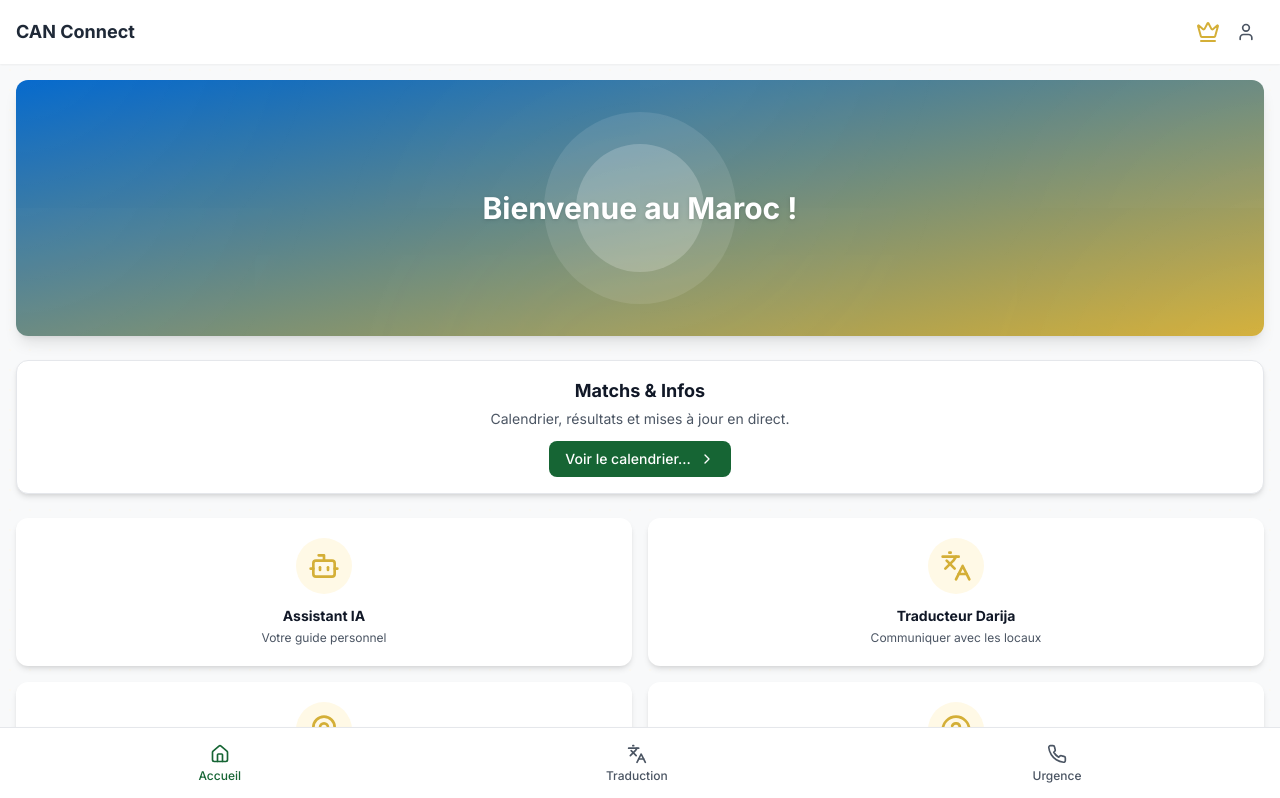
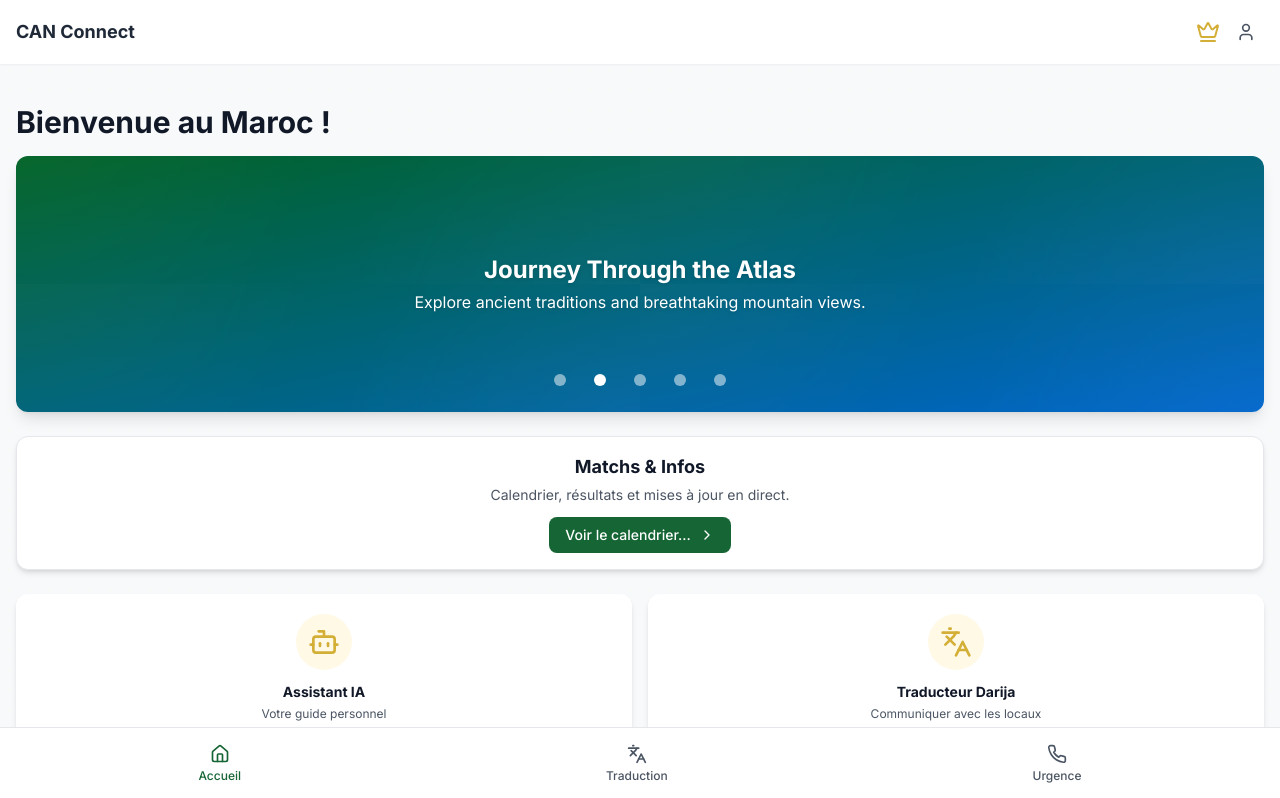
Before and after one commit to CalDev98/can-connect-web, a Next.js app: page / in a window 1280 px wide. Shown: the top 798 px of the page. Built offline with nearby package versions, Linux system fonts and the light colour scheme; no server answers.

Commit message:
ajout du banner de pub

```diff
--- a/app/globals.css
+++ b/app/globals.css
@@ -23,3 +23,51 @@
     text-wrap: balance;
   }
 }
+
+.embla {
+  position: relative;
+  overflow: hidden;
+}
+.embla__container {
+  display: flex;
+}
+.embla__slide {
+  flex: 0 0 100%;
+  min-width: 0;
+}
+.embla__dots {
+  position: absolute;
+  bottom: 1rem;
+  left: 0;
+  right: 0;
+  display: flex;
+  justify-content: center;
+  align-items: center;
+}
+.embla__dot {
+  background-color: transparent;
+  cursor: pointer;
+  position: relative;
+  padding: 0;
+  outline: 0;
+  border: 0;
+  width: 2rem;
+  height: 2rem;
+  margin-right: 0.25rem;
+  margin-left: 0.25rem;
+}
+.embla__dot:after {
+  background-color: #ffffff;
+  opacity: 0.5;
+  width: 0.75rem;
+  height: 0.75rem;
+  border-radius: 9999px;
+  content: '';
+  position: absolute;
+  top: 50%;
+  left: 50%;
+  transform: translate(-50%, -50%);
+}
+.embla__dot--selected:after {
+  opacity: 1;
+}
--- a/app/page.tsx
+++ b/app/page.tsx
@@ -23,6 +23,8 @@
 } from "lucide-react";
 import { useLanguage } from "@/contexts/LanguageContext";
 import matchesData from "@/data/matches.json"; // Import matches data
+
+import { EmblaCarousel } from "@/components/Carousel";
 
 const countryCodes: { [key: string]: string } = {
   "Morocco": "ma", "Tanzania": "tz", "Senegal": "sn", "Mali": "ml",
@@ -86,30 +88,11 @@
       <main className="pb-20">
         <div className="container mx-auto py-4 px-4">
           {/* Welcome Section */}
-          {/* <div className="pt-6 pb-4">
+          <div className="pt-6 pb-4">
             <h2 className="text-3xl font-bold text-gray-900">{t("home.welcome")}</h2>
-          </div> */}
+          </div>
 
-          {/* Moroccan Gateway Visual */}
-          <div className="mb-6 rounded-xl overflow-hidden shadow-lg">
-            <div className="relative h-64 w-full bg-gradient-to-br from-moroccan-blue to-moroccan-gold flex items-center justify-center">
-              {/* Abstract Moroccan Pattern */}
-              <div className="absolute inset-0 opacity-20" style={{
-                backgroundImage: 'radial-gradient(circle at 100% 150%, rgba(255,255,255,0.2) 0%, transparent 50%), radial-gradient(circle at 0% -50%, rgba(255,255,255,0.2) 0%, transparent 50%)',
-                backgroundSize: '50% 50%',
-              }}></div>
-              {/* Archway / Keyhole effect */}
-              <div className="absolute inset-0 flex items-center justify-center">
-                <div className="w-48 h-48 bg-white/10 rounded-full flex items-center justify-center">
-                  <div className="w-32 h-32 bg-white/20 rounded-full"></div>
-                </div>
-              </div>
-              <div className="relative z-10 text-center text-white">
-                <h2 className="text-3xl font-bold drop-shadow">{t("home.welcome")}</h2>
-                {/* <p className="text-lg mt-1 drop-shadow">CANConnect</p> */}
-              </div>
-            </div>
-          </div>
+          <EmblaCarousel />
 
           {/* Featured Match Card */}
           {nextMatch ? (
--- /dev/null
+++ b/components/Carousel.tsx
@@ -0,0 +1,86 @@
+"use client";
+
+import React, { useState, useEffect, useCallback } from 'react'
+import useEmblaCarousel from 'embla-carousel-react'
+import Autoplay from 'embla-carousel-autoplay'
+
+const slides = [
+  {
+    title: "Discover the Heart of Morocco",
+    description: "Experience the vibrant culture and stunning landscapes.",
+    gradient: "from-moroccan-red to-moroccan-orange",
+  },
+  {
+    title: "Journey Through the Atlas",
+    description: "Explore ancient traditions and breathtaking mountain views.",
+    gradient: "from-moroccan-green to-moroccan-blue",
+  },
+  {
+    title: "Sahara's Golden Dunes",
+    description: "Witness the magic of the desert and its endless horizons.",
+    gradient: "from-moroccan-gold to-moroccan-yellow",
+  },
+  {
+    title: "Imperial Cities Await",
+    description: "Uncover the history and grandeur of Morocco's royal past.",
+    gradient: "from-moroccan-blue to-moroccan-green",
+  },
+  {
+    title: "Coastal Charms of Essaouira",
+    description: "Relax by the sea and enjoy the artistic soul of the city.",
+    gradient: "from-moroccan-orange to-moroccan-red",
+  },
+];
+
+export function EmblaCarousel() {
+  const [emblaRef, emblaApi] = useEmblaCarousel({ loop: true }, [Autoplay({ delay: 3000 })]);
+  const [selectedIndex, setSelectedIndex] = useState(0);
+
+  const scrollTo = useCallback((index: number) => {
+    if (emblaApi) {
+      emblaApi.scrollTo(index);
+    }
+  }, [emblaApi]);
+
+  useEffect(() => {
+    if (emblaApi) {
+      const onSelect = () => {
+        setSelectedIndex(emblaApi.selectedScrollSnap());
+      };
+      emblaApi.on("select", onSelect);
+      return () => {
+        emblaApi.off("select", onSelect);
+      };
+    }
+  }, [emblaApi]);
+
+  return (
+    <div className="embla mb-6 rounded-xl overflow-hidden shadow-lg" ref={emblaRef}>
+      <div className="embla__container">
+        {slides.map((slide, index) => (
+          <div className="embla__slide" key={index}>
+            <div className={`relative h-64 w-full bg-gradient-to-br ${slide.gradient} flex items-center justify-center`}>
+              <div className="absolute inset-0 opacity-20" style={{
+                backgroundImage: 'radial-gradient(circle at 100% 150%, rgba(255,255,255,0.2) 0%, transparent 50%), radial-gradient(circle at 0% -50%, rgba(255,255,255,0.2) 0%, transparent 50%)',
+                backgroundSize: '50% 50%',
+              }}></div>
+              <div className="relative z-10 text-center text-white p-4">
+                <h2 className="text-2xl font-bold drop-shadow">{slide.title}</h2>
+                <p className="text-md mt-1 drop-shadow">{slide.description}</p>
+              </div>
+            </div>
+          </div>
+        ))}
+      </div>
+      <div className="embla__dots">
+        {slides.map((_, index) => (
+          <button
+            key={index}
+            className={`embla__dot ${index === selectedIndex ? 'embla__dot--selected' : ''}`}
+            onClick={() => scrollTo(index)}
+          />
+        ))}
+      </div>
+    </div>
+  )
+}
--- a/package.json
+++ b/package.json
@@ -11,6 +11,8 @@
   "dependencies": {
     "@supabase/supabase-js": "^2.45.1",
     "@tanstack/react-query": "^5.51.1",
+    "embla-carousel-autoplay": "^8.6.0",
+    "embla-carousel-react": "^8.6.0",
     "lucide-react": "^0.427.0",
     "next": "14.2.5",
     "react": "^18.3.1",
--- a/tailwind.config.ts
+++ b/tailwind.config.ts
@@ -10,6 +10,9 @@
     extend: {
       colors: {
         moroccan: {
+          red: "#D22D27",
+          orange: "#FFA500",
+          green: "#006225",
           blue: "#0066CC",
           gold: "#D4AF37",
           white: "#FFFFFF",
```
Also changed, not shown: 1 other file (tests, documents, lock files or other folders).
